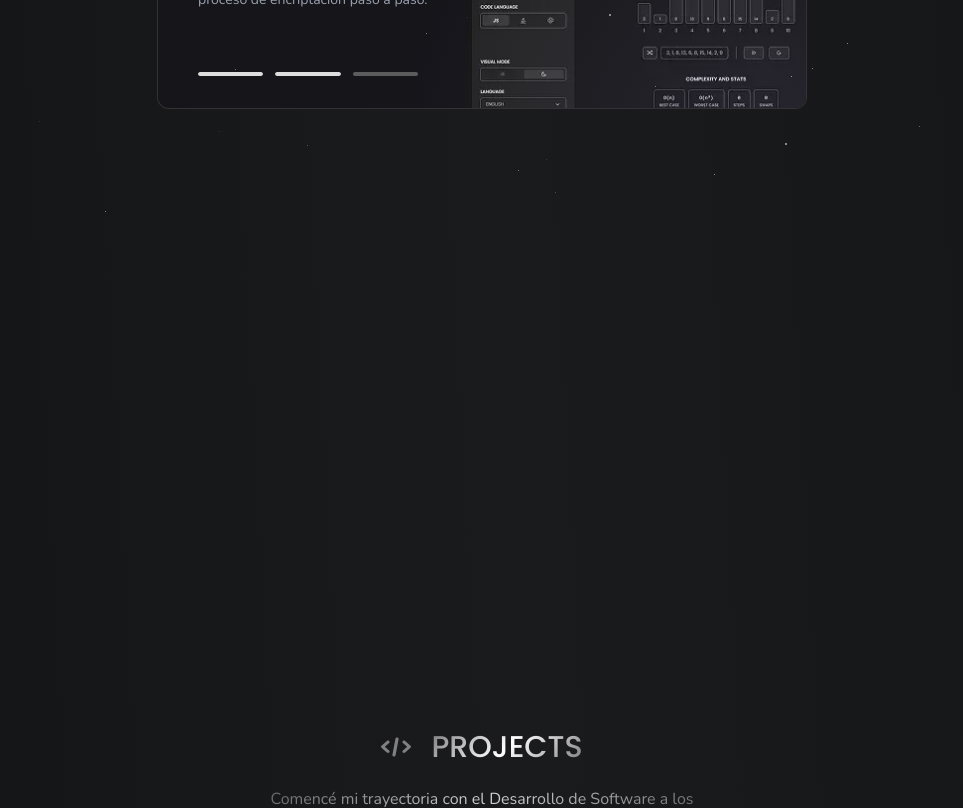
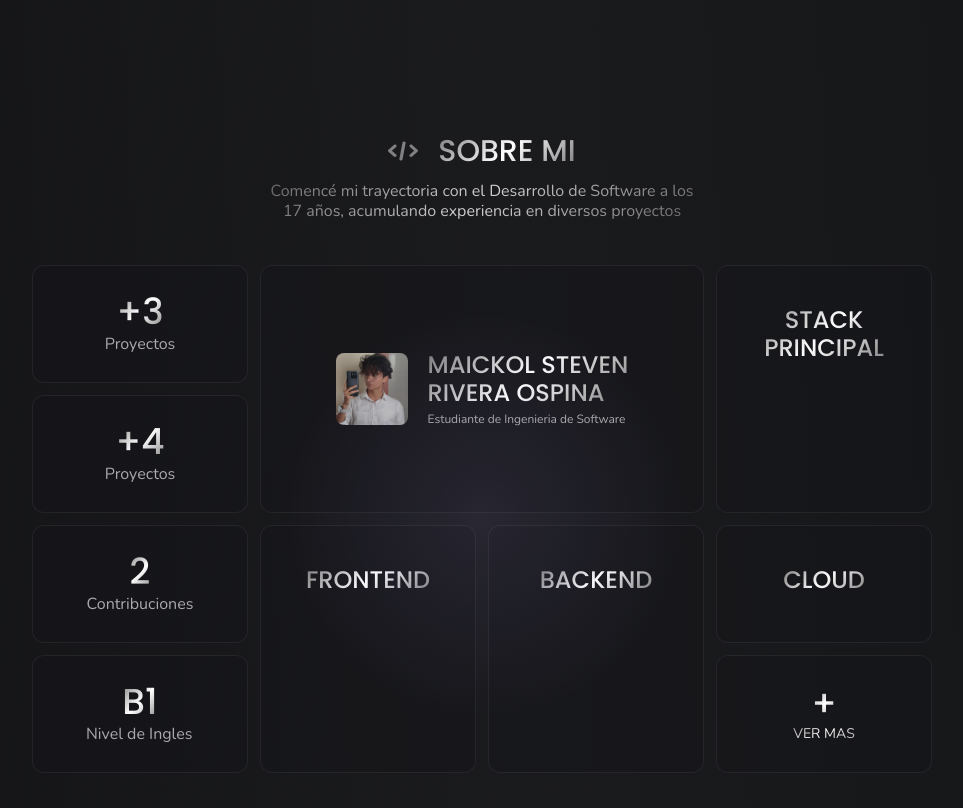
Before and after one commit to m4icol/portfolio, a React (Vite) app: page / in a window 1280 px wide. Shown: the part 1500-2308 px from the top of the page, without its empty margins (158-1121 px from the left). Built offline with nearby package versions, Linux system fonts and the light colour scheme.

Commit message:
feat: about grid with core items

```diff
--- a/src/App.tsx
+++ b/src/App.tsx
@@ -42,7 +42,7 @@ function App() {
       <RadialGradient size={"900"} top={"-400"} left={"100"} gradient={"gradient-radial-1 fixed"}></RadialGradient>
       <RadialGradient size={"900"} top={"-400"} left={"750"} gradient={"gradient-radial-2 fixed"}></RadialGradient>
 
-      <div className="fixed z-10 flex gap-4 flex-row bottom-8 right-8">
+      <div className="fixed z-10 flex gap-4 flex-row opacity-60 hover:opacity-100 bottom-8 right-8">
         <SwitchOption
           selectedValue={theme}
           setSelectedValue={setTheme}
--- /dev/null
+++ b/src/components/BoxContainer.tsx
@@ -0,0 +1,36 @@
+type BoxContainerProps = {
+  children?: React.ReactNode;
+  title?: string;
+  className?: string;
+};
+
+export function BoxContainer({ children, title, className }: BoxContainerProps) {
+  return (
+    <div className={`${className} flex-col gap-2 py-10 border-1 border-DARK-subtext/10 bg-DARK-selected/40 overflow-hidden rounded-xl flex items-center`}>
+      <p className="font-[poppins] text-2xl/7 text-center text-gradient">{title}</p>
+      {children}
+    </div>
+  );
+}
+
+export function SmallBox({ children, title, className }: BoxContainerProps) {
+  return (
+    <div className={`${className} flex-col h-full border-1 border-DARK-subtext/10 bg-DARK-selected/40 overflow-hidden rounded-xl flex justify-center items-center`}>
+      <p className="font-[poppins] text-4xl text-center text-gradient">{title}</p>
+      {children}
+    </div>
+  );
+}
+
+export function MainBox({ className }: BoxContainerProps) {
+  return (
+    <div className={`${className} flex-row h-full gap-5 border-1 border-DARK-subtext/10 bg-DARK-selected/40 overflow-hidden rounded-xl flex justify-center items-center`}>
+        <img className="w-18 rounded-lg top-[28%] left-[44%]" src="public\Maickol.webp" alt="Maickol Rivera" />
+
+      <div className="flex flex-col gap-1">
+        <p className="font-[poppins] text-2xl/7 text-gradient">MAICKOL STEVEN <br /> RIVERA OSPINA</p>
+        <p className="text-xs text-DARK-subtext">Estudiante de Ingenieria de Software</p>
+      </div>
+    </div>
+  );
+}
--- a/src/sections/About.tsx
+++ b/src/sections/About.tsx
@@ -1,16 +1,19 @@
 import AboutCode from "../assets/icons/AboutCode";
+import AboutGrid from "./sub_sections/AboutGrid";
 
 export default function About(){
     return(
-        <section  className="w-screen relative flex items-center mt-35 flex-col gap-6 pb-120">
+        <section  className="w-screen relative flex items-center mt-35 flex-col gap-3 pb-50">
             <div className="flex flex-row items-center gap-5 ">
                 <AboutCode color="gray"/>
-                <h2 className="font-[poppins] text-gradient text-3xl text-center">PROJECTS</h2>
+                <h2 className="font-[poppins] text-gradient text-3xl text-center">SOBRE MI</h2>
             </div>
             <p className="text-gradient text-center opacity-80 text-base/5">
                 Comencé mi trayectoria con el Desarrollo de Software a los <br />
                 17 años, acumulando experiencia en diversos proyectos
             </p>
+
+            <AboutGrid></AboutGrid>
         </section>
     )
 }
--- a/src/sections/Home.tsx
+++ b/src/sections/Home.tsx
@@ -6,7 +6,7 @@ import StarBackground from "../components/StarBackground";
 export default function Home(){
 
     return(
-        <section className="w-screen h-full flex items-center mt-50 flex-col gap-6 pb-120">
+        <section className="w-screen h-full flex items-center mt-50 flex-col gap-6 pb-50">
             <StarBackground widthBackground={1000} heightBackground={400} starCount={70} topOffset={5} />
 
             <div className="flex flex'row items-center gap-7">
--- a/src/sections/Projects.tsx
+++ b/src/sections/Projects.tsx
@@ -2,10 +2,10 @@ import { useState } from "react";
 import ProjectsCode from "../assets/icons/ProjectsCode";
 import SwitchOption from "../components/SwitchOption";
 import ColumnsListIcon from "../assets/icons/ColumnsListIcon";
-import SliderList from "../components/SliderList"
 import StarBackground from "../components/StarBackground";
 import SliderListIcon from "../assets/icons/SliderListIcon";
-import ColumnList from "../components/ColumnList";
+import ColumnList from "./sub_sections/ColumnList";
+import SliderList from "./sub_sections/SliderList";
 
 export default function Projects(){
 
@@ -13,10 +13,10 @@ export default function Projects(){
     const [typeList, setTypeList] = useState<List>("SLIDER");
 
     return(
-        <section  className="w-screen relative flex items-center mt-35 flex-col gap-6 pb-120">
+        <section  className="w-screen relative flex items-center mt-35 flex-col gap-3 pb-50">
             <div className="flex flex-row items-center gap-5 ">
                 <ProjectsCode color="gray"/>
-                <h2 className="font-[poppins] text-gradient text-3xl text-center">PROJECTS</h2>
+                <h2 className="font-[poppins] text-gradient text-3xl text-center">PROYECTOS</h2>
 
             </div>
             <p className="text-gradient text-center opacity-80 text-base/5">
--- /dev/null
+++ b/src/sections/sub_sections/AboutGrid.tsx
@@ -0,0 +1,55 @@
+import { SmallBox, MainBox, BoxContainer } from "../../components/BoxContainer";
+import RadialGradient from "../../components/RadialGradient";
+
+export default function AboutGrid(){
+    return(
+        <div className="relative w-[900px] grid grid-cols-4 grid-rows-4 gap-3 mt-8">
+                <SmallBox title="+3">
+                    <p className="text-DARK-subtext">Proyectos</p>
+                </SmallBox>
+                <SmallBox className="col-start-1 row-start-2"
+                title="+4">
+                    <p className="text-DARK-subtext">Proyectos</p>
+                </SmallBox>
+                <SmallBox className="col-start-1 row-start-3"
+                title="2">
+                    <p className="text-DARK-subtext">Contribuciones</p>
+                </SmallBox>
+                <SmallBox className="col-start-1 row-start-4" title="B1">
+                    <p className="w-27 text-DARK-subtext">Nivel de Ingles</p>
+                </SmallBox>
+
+                <MainBox className="col-span-2 row-span-2 col-start-2 row-start-1"/>
+
+                <BoxContainer className="row-span-2 col-start-2 row-start-3"
+                title="FRONTEND">
+                    <p></p>
+                </BoxContainer>
+
+                <BoxContainer className="row-span-2 col-start-3 row-start-3"
+                title="BACKEND">
+                    <p></p>
+                </BoxContainer>
+
+                <BoxContainer className="row-span-2 col-start-4 row-start-1 px-10"
+                title="STACK PRINCIPAL">
+                    <p></p>
+                </BoxContainer>
+                <BoxContainer className="col-start-4 row-start-3" title="CLOUD">
+                    <p></p>
+                </BoxContainer>
+                <SmallBox className="col-start-4 row-start-4" title="+">
+                    <p className="w-25 text-center text-sm text-gradient">VER MAS</p>
+                </SmallBox>
+
+                <div>
+                    <RadialGradient
+                        size="400"
+                        top="50"
+                        left="250"
+                        gradient="gradient-radial-project absolute"
+                    />
+                </div>
+            </div>
+    )
+}
--- a/src/components/ColumnList.tsx
+++ b/src/sections/sub_sections/ColumnList.tsx
@@ -1,5 +1,5 @@
-import type { Project } from "../types";
-import RadialGradient from "./RadialGradient";
+import type { Project } from "../../types";
+import RadialGradient from "../../components/RadialGradient";
 
 const Projects: Project[] = [
     {
--- a/src/style.css
+++ b/src/style.css
@@ -13,9 +13,6 @@ html {
 }
 
 @layer utilities {
-    .gradient-text {
-      background: linear-gradient(135deg, #100E13 0%, #FFFFFF 50%, #13121A 100%);
-    }
     .gradient-menu {
         background: linear-gradient(135deg,
         rgba(16, 14, 19, 0.2) 0%,
@@ -54,7 +51,7 @@ html {
 
   .gradient-radial-project {
       background: radial-gradient(circle,
-      rgba(171, 156, 240, 0.12) 0%,
+      rgba(171, 156, 240, 0.1) 0%,
       rgba(171, 156, 240, 0) 60%
       );
       background-size: 120% 120%;
```
Also changed, not shown: src/sections/sub_sections/SliderList.tsx (renamed from src/components/SliderList.tsx, +4 -4 lines), public/Maickol.webp (added).
